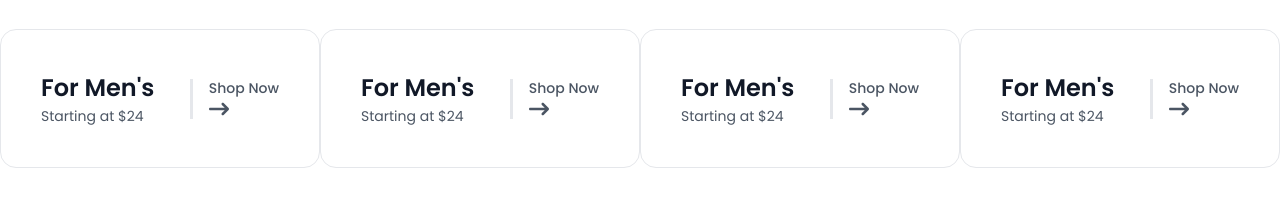
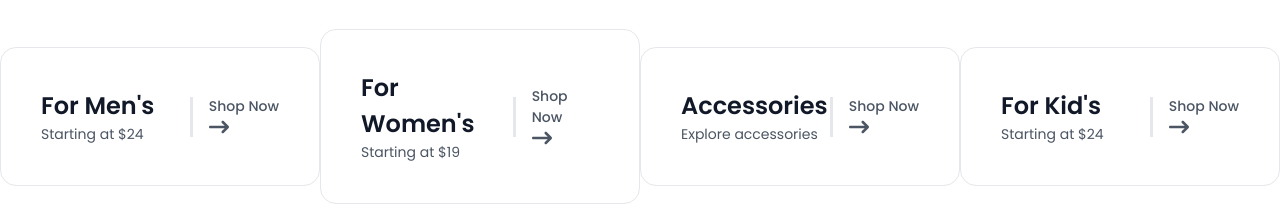
Before and after one commit to Rakib-Hassan-web/nexton-figma-, a React (Vite) app: page / in a window 1280 px wide. Shown: the part 1032-1236 px from the top of the page. Before the commit the page ends 1200 px from the top, so only its background shows below. Built offline with nearby package versions, Linux system fonts and the light colour scheme.

Commit message:
explor section complete nedd to slide

```diff
--- a/src/components/Expolre.jsx
+++ b/src/components/Expolre.jsx
@@ -33,7 +33,7 @@ return (
                   <div className='border  w-[419px] p-[40px] rounded-[16px] border-[#E5E7EB]'>
 
 
-                    <SingleExplore exploreBigtext={"For Men's"} exploreSmalltxt={'Starting at $24'} explorebutton={
+                    <SingleExplore exploreBigtext={"For Women's"} exploreSmalltxt={'Starting at $19'} explorebutton={
                         <Link className='font-praymary font-medium text-[14px] text-praymary'>Shop Now
                         <FaArrowRightLong className='text-xl' />
                         </Link>} />
@@ -44,7 +44,7 @@ return (
                   <div className='border  w-[419px] p-[40px] rounded-[16px] border-[#E5E7EB]'>
 
 
-                    <SingleExplore exploreBigtext={"For Men's"} exploreSmalltxt={'Starting at $24'} explorebutton={
+                    <SingleExplore exploreBigtext={"Accessories"} exploreSmalltxt={'Explore accessories'} explorebutton={
                         <Link className='font-praymary font-medium text-[14px] text-praymary'>Shop Now
                         <FaArrowRightLong className='text-xl' />
                         </Link>} />
@@ -56,7 +56,7 @@ return (
                 <div className='border  w-[419px] p-[40px] rounded-[16px] border-[#E5E7EB]'>
 
 
-                    <SingleExplore exploreBigtext={"For Men's"} exploreSmalltxt={'Starting at $24'} explorebutton={
+                    <SingleExplore exploreBigtext={"For Kid's"} exploreSmalltxt={'Starting at $24'} explorebutton={
                         <Link className='font-praymary font-medium text-[14px] text-praymary'>Shop Now
                         <FaArrowRightLong className='text-xl' />
                         </Link>} />
```
